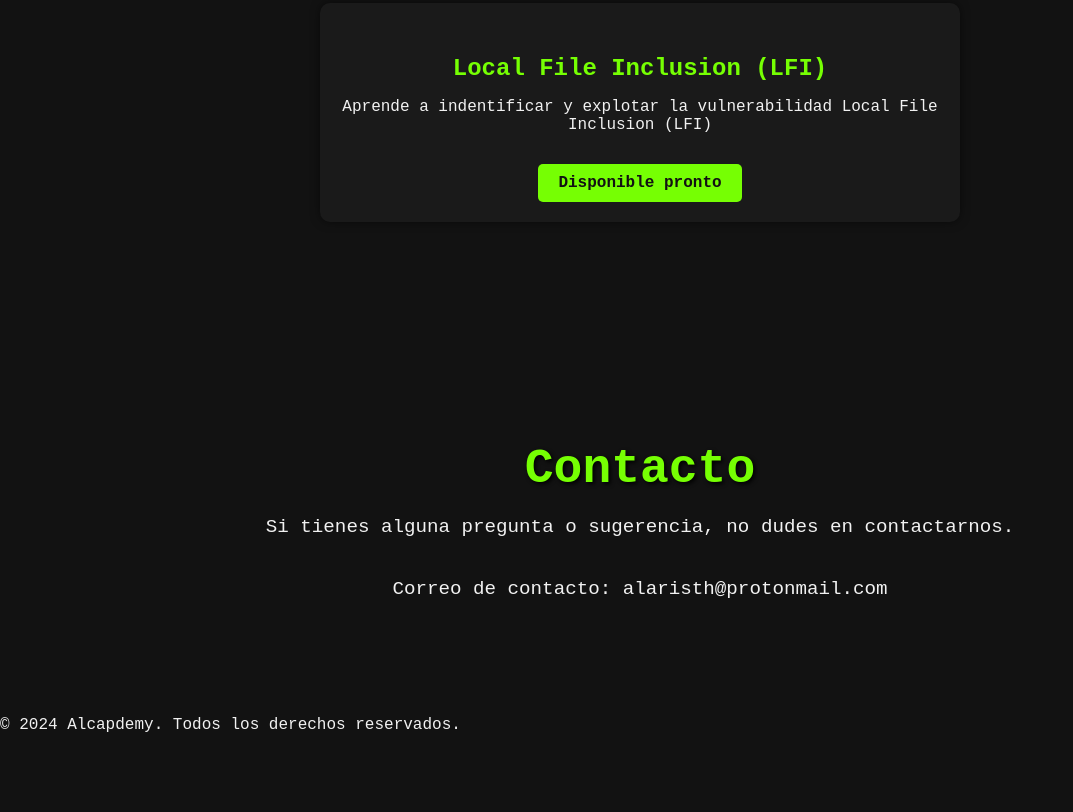
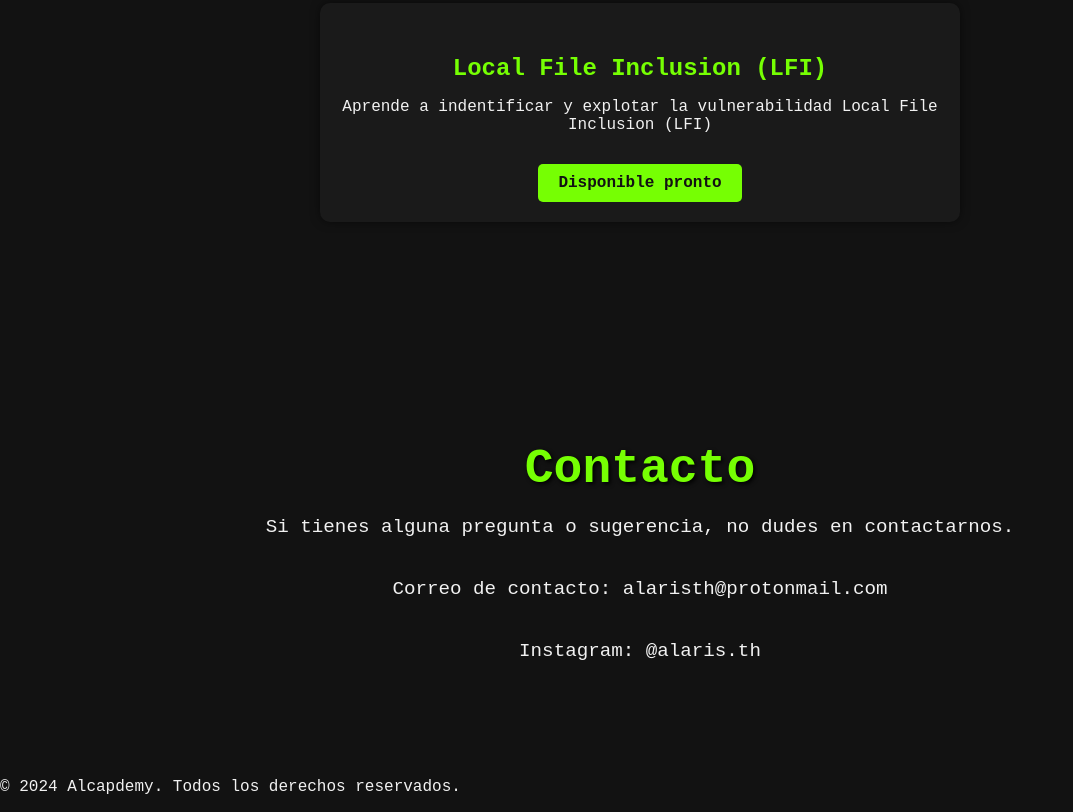
Before and after one commit to Alaristh/Alcapdemy, a plain HTML site: page index.html in a window 1280 px wide. Shown: the part 1889-2701 px from the top of the page, without its empty margins (0-1073 px from the left). Before the commit the page ends 2639 px from the top, so only its background shows below. Drawn offline with Linux system fonts and the light colour scheme.

Commit message:
Update index.html

```diff
--- a/index.html
+++ b/index.html
@@ -77,6 +77,7 @@
             <p>Si tienes alguna pregunta o sugerencia, no dudes en contactarnos.
             </p>
             <p>Correo de contacto: alaristh@protonmail.com</p>
+            <p>Instagram: @alaris.th</p>
         </section>
     </main>
     <footer>
```
